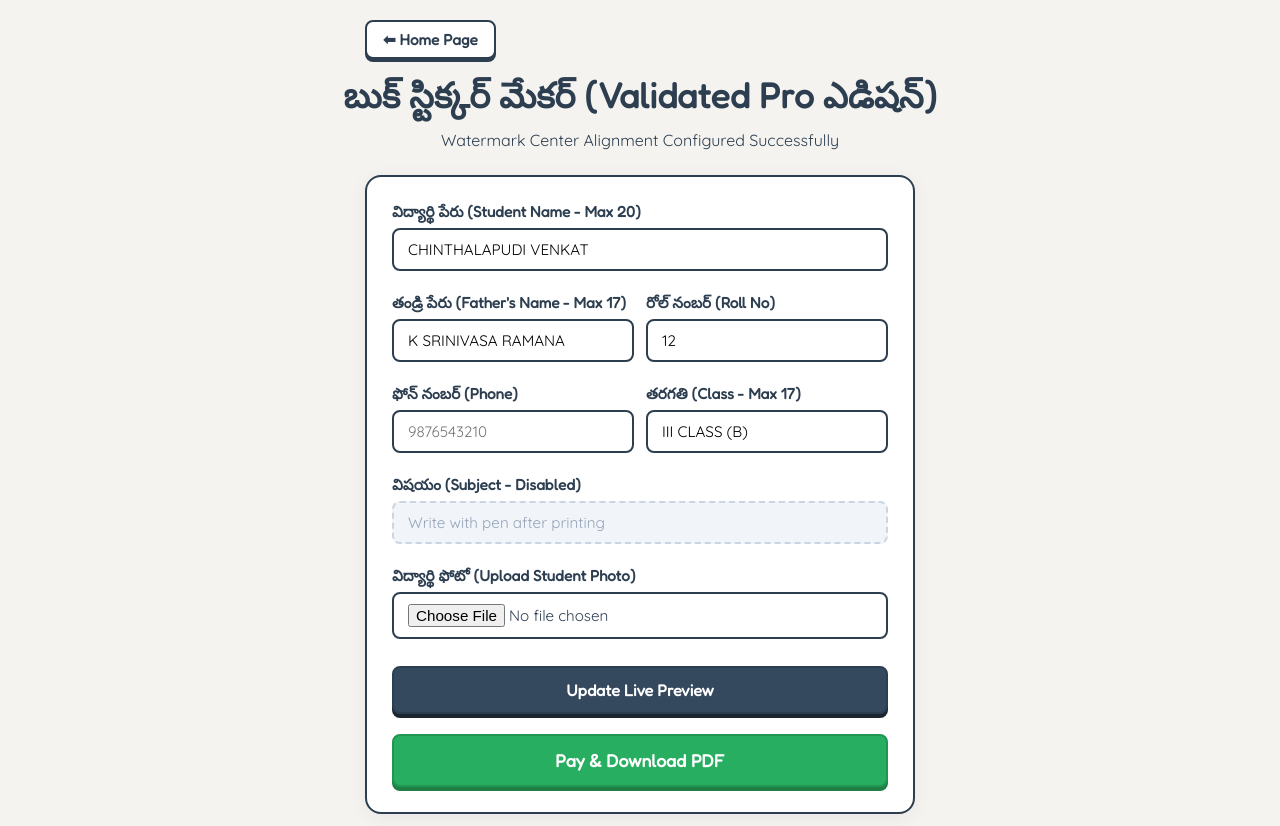
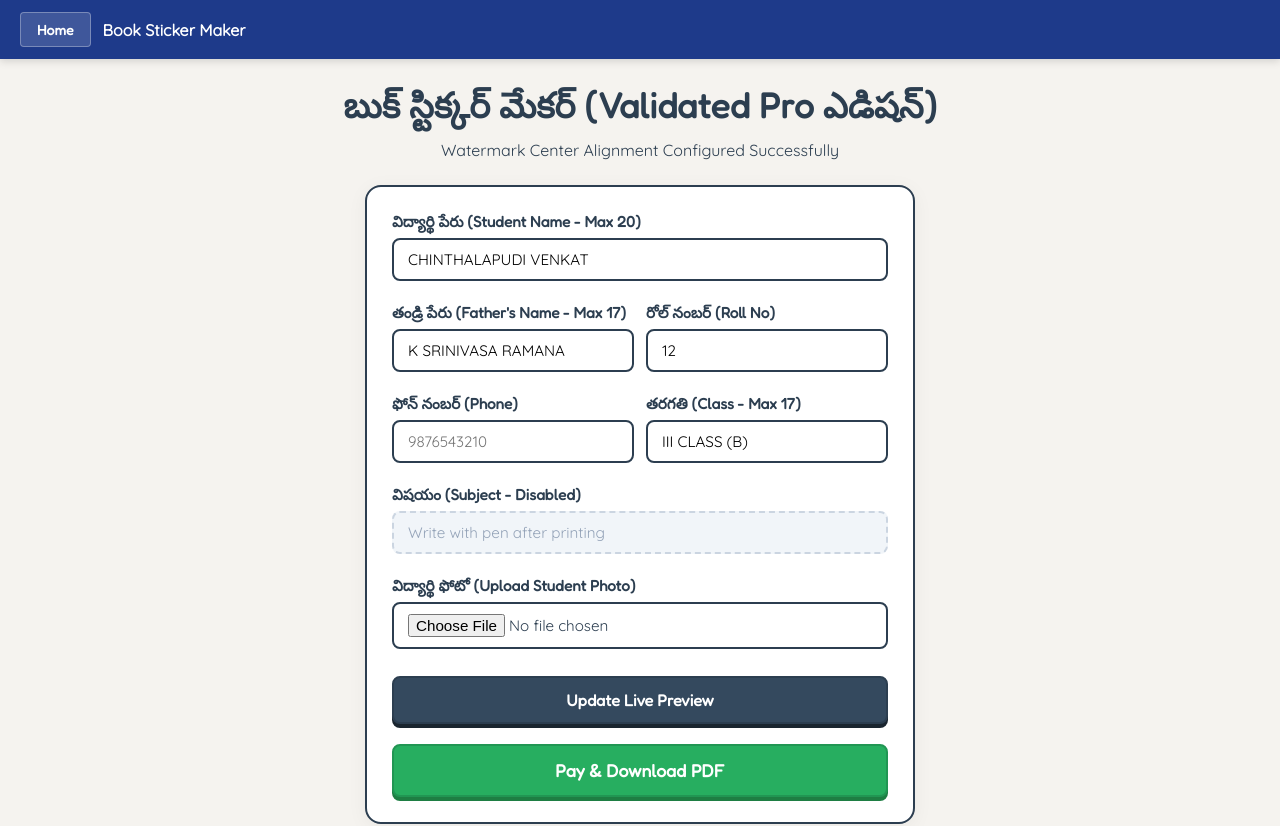
Before and after one commit to FillAndPrint/book-sticker, a plain HTML site: page index.html in a window 1280 px wide. Shown: the top 826 px of the page. Drawn offline with nearby package versions, Linux system fonts and the light colour scheme; a script that the page names is missing.

Commit message:
index.html

```diff
--- a/index.html
+++ b/index.html
@@ -33,7 +33,7 @@
             font-family: 'Quicksand', sans-serif;
             background-color: var(--bg-app);
             color: var(--text-dark);
-            padding: 20px;
+            padding: 0 0 20px 0; /* Updated to handle nav header */
             display: flex;
             flex-direction: column;
             align-items: center;
@@ -42,39 +42,54 @@
             user-select: none;
         }
 
-        /* Home Page Button */
-        .home-nav {
+        /* ===== Navigation Header (Fixed Left Alignment) ===== */
+        .nav-header {
+            background-color: #1e3a8a;
+            color: white;
+            padding: 12px 20px;
+            display: flex;
+            align-items: center;
+            justify-content: flex-start;
+            gap: 12px;
+            box-shadow: 0 2px 8px rgba(0,0,0,0.15);
+            position: sticky;
+            top: 0;
+            z-index: 100;
             width: 100%;
-            max-width: 550px;
-            display: flex;
-            justify-content: flex-start;
-            margin-bottom: 15px;
+            margin-bottom: 25px;
         }
-
-        .btn-home {
+        .btn-nav-home {
+            background-color: rgba(255, 255, 255, 0.15);
+            color: white;
+            border: 1px solid rgba(255, 255, 255, 0.3);
+            padding: 8px 16px;
+            border-radius: 4px;
+            font-size: 14px;
+            font-weight: bold;
+            text-decoration: none;
+            cursor: pointer;
+            transition: background 0.2s;
+            margin: 0;
+            flex-shrink: 0;
             display: inline-flex;
             align-items: center;
-            background-color: #ffffff;
-            color: var(--text-dark);
-            border: 2px solid var(--border-main);
-            padding: 8px 16px;
             font-family: 'Fredoka', sans-serif;
-            font-weight: 600;
-            font-size: 0.95rem;
-            text-decoration: none;
-            border-radius: 8px;
-            box-shadow: 0 3px 0px var(--border-main);
-            transition: transform 0.1s, box-shadow 0.1s;
         }
-
-        .btn-home:active {
-            transform: translateY(3px);
-            box-shadow: 0 0px 0px var(--border-main);
+        .btn-nav-home:hover {
+            background-color: rgba(255, 255, 255, 0.25);
+        }
+        .nav-title {
+            font-size: 16px;
+            font-weight: bold;
+            white-space: nowrap;
+            margin: 0;
+            color: white;
         }
 
         header {
             text-align: center;
             margin-bottom: 25px;
+            padding: 0 20px;
         }
 
         header h1 {
@@ -451,12 +466,19 @@
             border: 2px dashed var(--border-main);
             display: inline-block;
         }
+
+        @media print {
+            .nav-header {
+                display: none !important;
+            }
+        }
     </style>
 </head>
 <body>
 
-    <div class="home-nav">
-        <a href="http://fillandprint.github.io" class="btn-home">⬅ Home Page</a>
+    <div class="nav-header">
+        <a href="https://fillandprint.github.io" class="btn-nav-home">Home</a>
+        <span class="nav-title">Book Sticker Maker</span>
     </div>
 
     <header>
```
